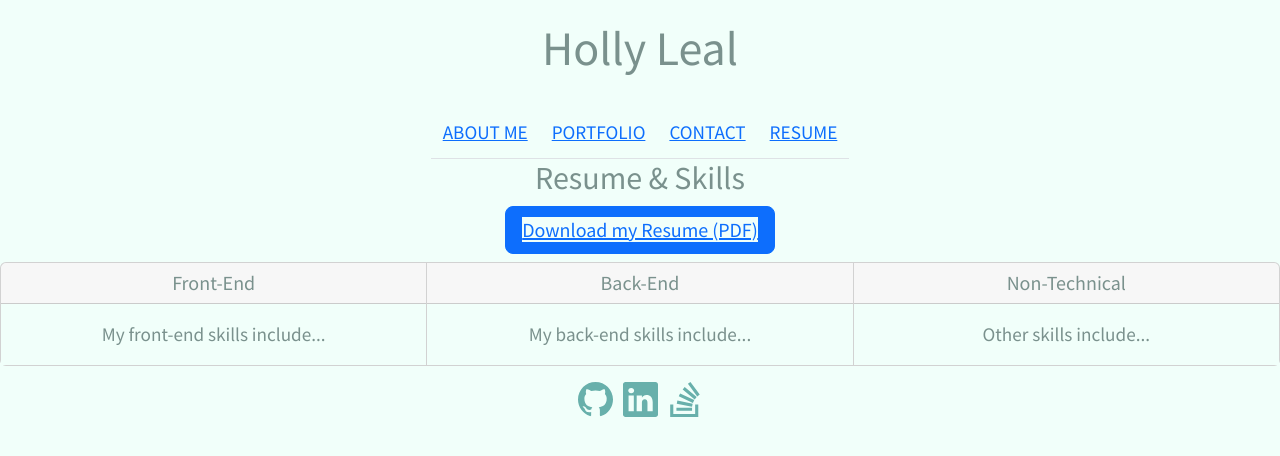
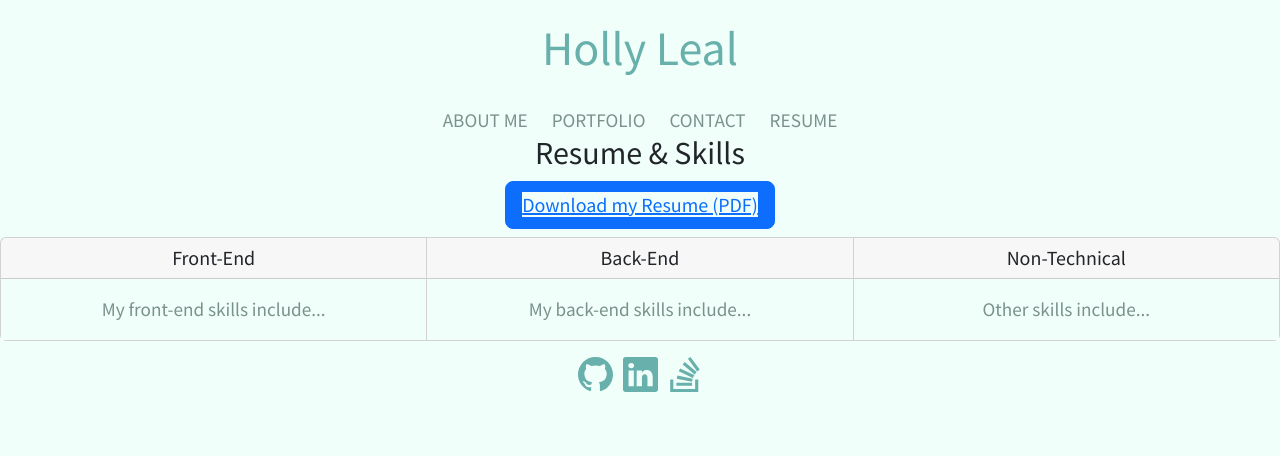
Before and after one commit to hollyhleal/react-portfolio, a React (Create React App) app: page /react-portfolio/resume in a window 1280 px wide. Shown: the top 456 px of the page. Built offline with nearby package versions, Linux system fonts and the light colour scheme; the HTML template or start-up script is replaced by a standard one.

Commit message:
fix styling of nav

```diff
--- a/src/App.css
+++ b/src/App.css
@@ -4,7 +4,6 @@
   text-align: center;
   box-sizing: border-box;
   padding: 0;
-  color: var(--BodyText);
 }
 
 :root {
@@ -22,4 +21,5 @@ p {
   font-size: 1.2rem;
   padding-left: 60px;
   padding-right: 60px;
+  color: var(--BodyText);
 }
--- a/src/components/Header/Header.css
+++ b/src/components/Header/Header.css
@@ -1,9 +1,5 @@
-/* .header {
-  float: left;
-} */
-
 h1 {
   padding: 20px;
-  color: var(--Turqoise);
+  color: var(--Turquoise);
   font-size: 3rem;
 }
--- a/src/components/Navigation/Navigation.css
+++ b/src/components/Navigation/Navigation.css
@@ -1,11 +1,6 @@
-.nav {
-  overflow: auto;
-  color: var(--Turqoise);
-}
-
-.nav-item {
+.navStyle {
   text-decoration: none;
-  color: var(--Turqoise);
+  color: var(--BodyText);
   padding: 12px;
   font-size: 1.2rem;
 }
--- a/src/components/Navigation/Navigation.js
+++ b/src/components/Navigation/Navigation.js
@@ -5,18 +5,26 @@ import "./Navigation.css";
 function Navigation() {
   return (
     <Nav className="justify-content-center">
-      <ul className="nav nav-tabs">
+      <ul className="nav">
         <li className="nav-item">
-          <NavLink to="/react-portfolio">ABOUT ME</NavLink>
+          <NavLink to="/react-portfolio" className="navStyle">
+            ABOUT ME
+          </NavLink>
         </li>
         <li className="nav-item">
-          <NavLink to="/react-portfolio/portfolio">PORTFOLIO</NavLink>
+          <NavLink to="/react-portfolio/portfolio" className="navStyle">
+            PORTFOLIO
+          </NavLink>
         </li>
         <li className="nav-item">
-          <NavLink to="/react-portfolio/contact">CONTACT</NavLink>
+          <NavLink to="/react-portfolio/contact" className="navStyle">
+            CONTACT
+          </NavLink>
         </li>
         <li className="nav-item">
-          <NavLink to="/react-portfolio/resume">RESUME</NavLink>
+          <NavLink to="/react-portfolio/resume" className="navStyle">
+            RESUME
+          </NavLink>
         </li>
       </ul>
     </Nav>
```
